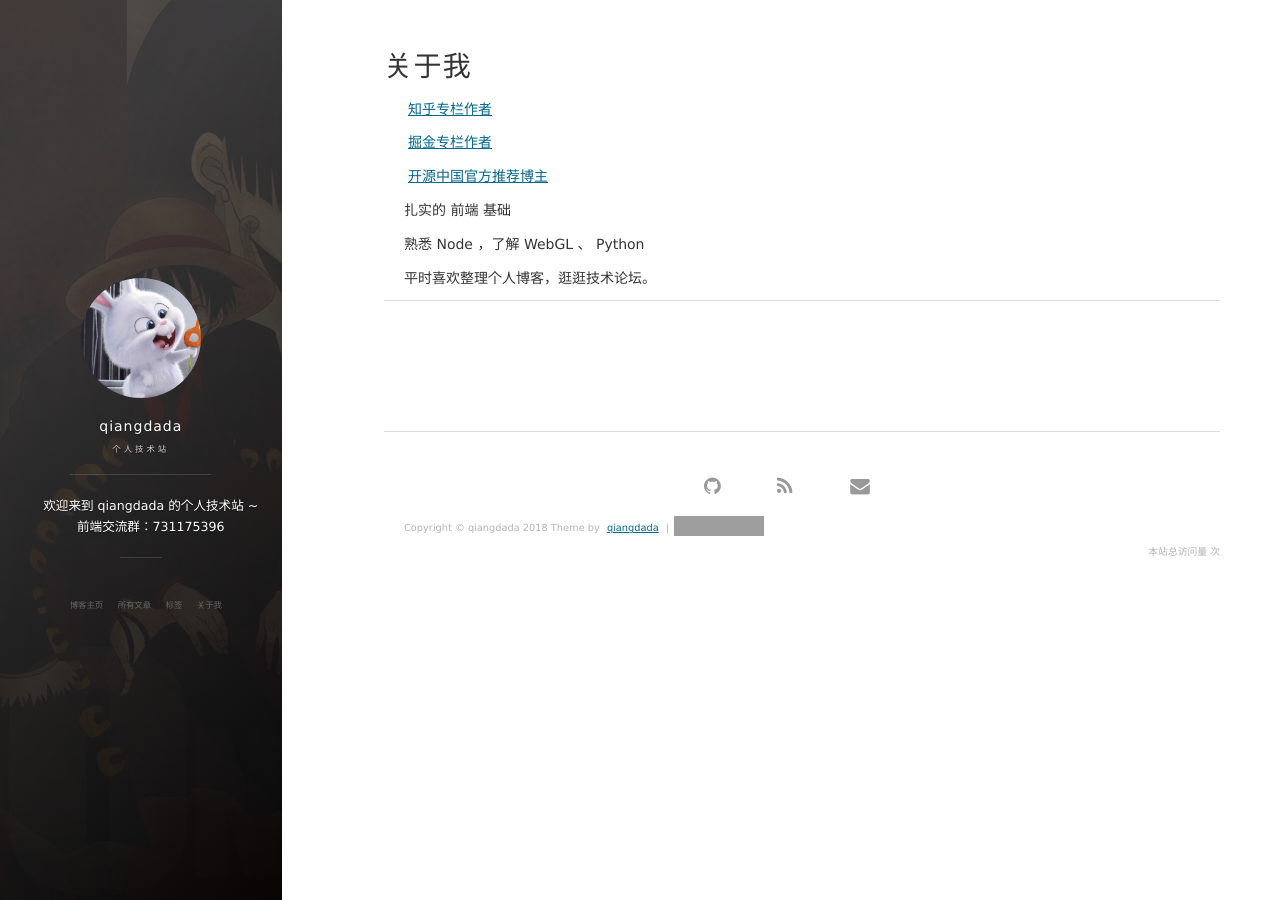
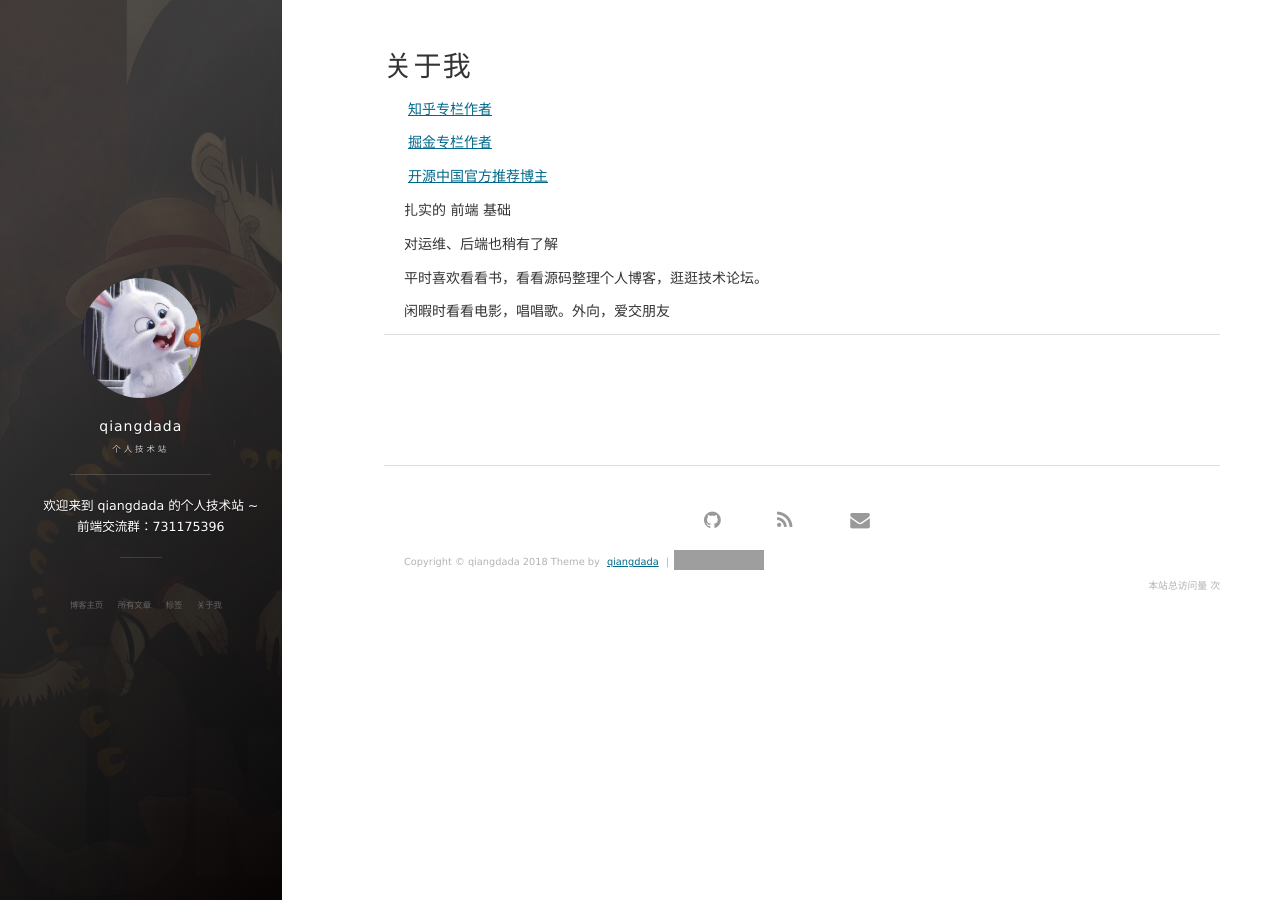
Before and after one commit to xuqiang521/xuqiang521.github.io, a Jekyll site: the page built from about.md, in a window 1280 px wide. Built offline with Jekyll 4.4.1, drawn with Linux system fonts in a browser that asks for light colours; nearby versions of some CDN libraries; comment, search, counter and statistics services are not loaded; grey boxes are pictures that could not be loaded.

Commit message:
update about.md

```diff
--- a/about.md
+++ b/about.md
@@ -11,9 +11,11 @@ title: 关于我
 <p>
 扎实的 前端 基础
 <p>
-熟悉 Node ，了解 WebGL 、 Python
+对运维、后端也稍有了解
 <p>
-平时喜欢整理个人博客，逛逛技术论坛。
+平时喜欢看看书，看看源码整理个人博客，逛逛技术论坛。
+<p>
+闲暇时看看电影，唱唱歌。外向，爱交朋友
 <p>
 
 
```
